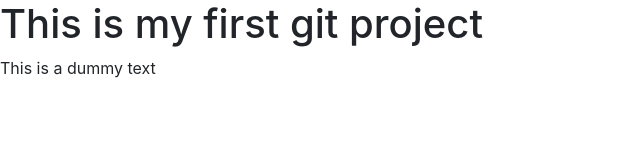
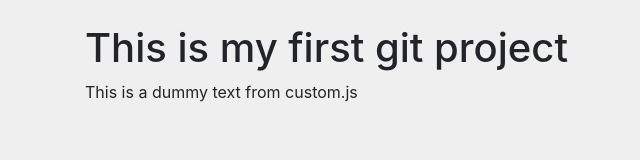
Before and after one commit to navneet-neo/my_new_project, a plain HTML site: page index.html in a window 1280 px wide. Shown: the whole page, without its empty margins (0-640 px from the left). Drawn offline with nearby package versions, Linux system fonts and the light colour scheme.

Commit message:
modify changes and add a new file

```diff
--- a/custom.js
+++ b/custom.js
@@ -1,3 +1,3 @@
 $(document).ready(function(){
-    $("#demoText").text('This is a dummy text')
+    $("#demoText").text('This is a dummy text from custom.js')
 })
--- /dev/null
+++ b/home.css
@@ -0,0 +1,3 @@
+body{
+    background: #efefef;
+}
--- a/index.html
+++ b/index.html
@@ -8,11 +8,13 @@
 
     <!-- Bootstrap CSS -->
     <link rel="stylesheet" href="https://stackpath.bootstrapcdn.com/bootstrap/4.3.1/css/bootstrap.min.css" integrity="sha384-ggOyR0iXCbMQv3Xipma34MD+dH/1fQ784/j6cY/iJTQUOhcWr7x9JvoRxT2MZw1T" crossorigin="anonymous">
+    <link rel="stylesheet" href="home.css">
   </head>
   <body>
-
-    <h1>This is my first git project</h1>
-    <p id="demoText"></p>
+    <div class="container pt-4">
+        <h1>This is my first git project</h1>
+        <p id="demoText"></p>
+    </div>
 
     <!-- Optional JavaScript -->
     <!-- jQuery first, then Popper.js, then Bootstrap JS -->
```
